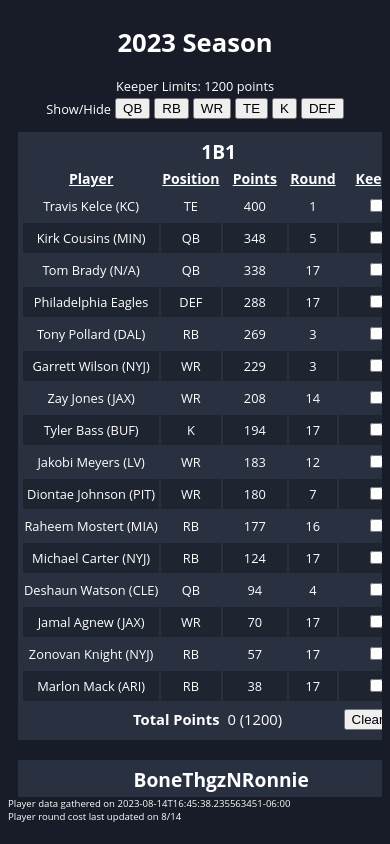
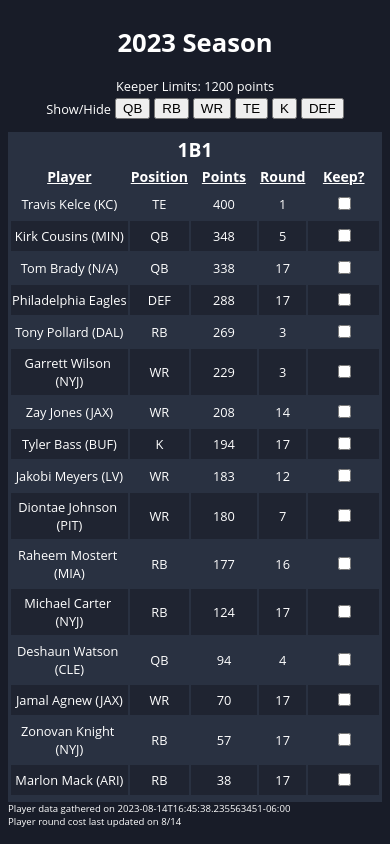
Before and after one commit to michaeljohnalbers/sleeper-helper, a React app in the folder website/: page / in a window 390 px wide. Built offline with nearby package versions, Linux system fonts and the light colour scheme.

Commit message:
Styling fixes - make table fit better on mobile, some margin/padding improvements

```diff
--- a/website/src/components/Team.tsx
+++ b/website/src/components/Team.tsx
@@ -53,9 +53,11 @@
                     </tbody>
                     <tfoot>
                     <tr>
-                        <th scope="row" colSpan={2}>Total Points</th>
-                        <td><Text text={teamState.total_points.toString() + " (" + (salaryCap - teamState.total_points) + ")"}
-                                  className={teamState.total_points_class} /></td>
+                        <th scope="row" colSpan={3}>
+                            <Text text="Total Points: " className="plain_text" />
+                            <Text text={teamState.total_points.toString() + " (" + (salaryCap - teamState.total_points) + ")"}
+                                  className={teamState.total_points_class} />
+                        </th>
                         <td></td>
                         <td><button onClick={clearAllCallback}>Clear All</button></td>
                     </tr>
--- a/website/src/components/TopBox.tsx
+++ b/website/src/components/TopBox.tsx
@@ -16,7 +16,7 @@
 
     return(
         <>
-            <div className="center-text">
+            <div className="topBox">
                 <h1>{season}</h1>
                 <Text text={"Keeper Limits: " + capPoints} className="plain_text" />
                 <table className="visibilityTable">
--- a/website/src/style/style.css
+++ b/website/src/style/style.css
@@ -7,8 +7,9 @@
   font-family: "Open Sans",Arial,Helvetica,sans-serif;
 }
 
-.center-text {
+.topBox {
   text-align: center;
+  margin-bottom: 5px;
 }
 
 .plain_text {}
@@ -50,8 +51,9 @@
 
 .team {
   background-color: rgba(58, 70, 91, 0.5);
-  margin: 10px;
-  padding: 3px;
+  margin-bottom: 5px;
+  margin-top: 5px;
+  padding: 1px;
 }
 
 .visibilityTable {
--- a/website/src/style/teamTable.css
+++ b/website/src/style/teamTable.css
@@ -4,11 +4,18 @@
  */
 .teamTable table {
     table-layout: fixed;
+    width: 100%;
     border-collapse: collapse;
 }
 
 .teamTable {
     white-space: nowrap;
+}
+@media only screen and (max-width: 600px) {
+    /* This makes the team tables fit in the screen much better on mobile.*/
+    .teamTable {
+        white-space: break-spaces;
+    }
 }
 
 .owner {
@@ -45,10 +52,14 @@
 /*
 This is a hack to force the points and round columns to a larger size to allow
 the -> xxx to be added without resizing the overall table. There's probably a better
-way to do this. But I don't know it. And skip it on mobile as it makes the table too
-wide for the screen.
+way to do this. But I don't know it.
 */
 @media screen and (min-width: 640px) {
+    .points {
+        min-width: 7em;
+    }
+}
+@media screen and (max-width: 600px) {
     .points {
         min-width: 5em;
     }
```
